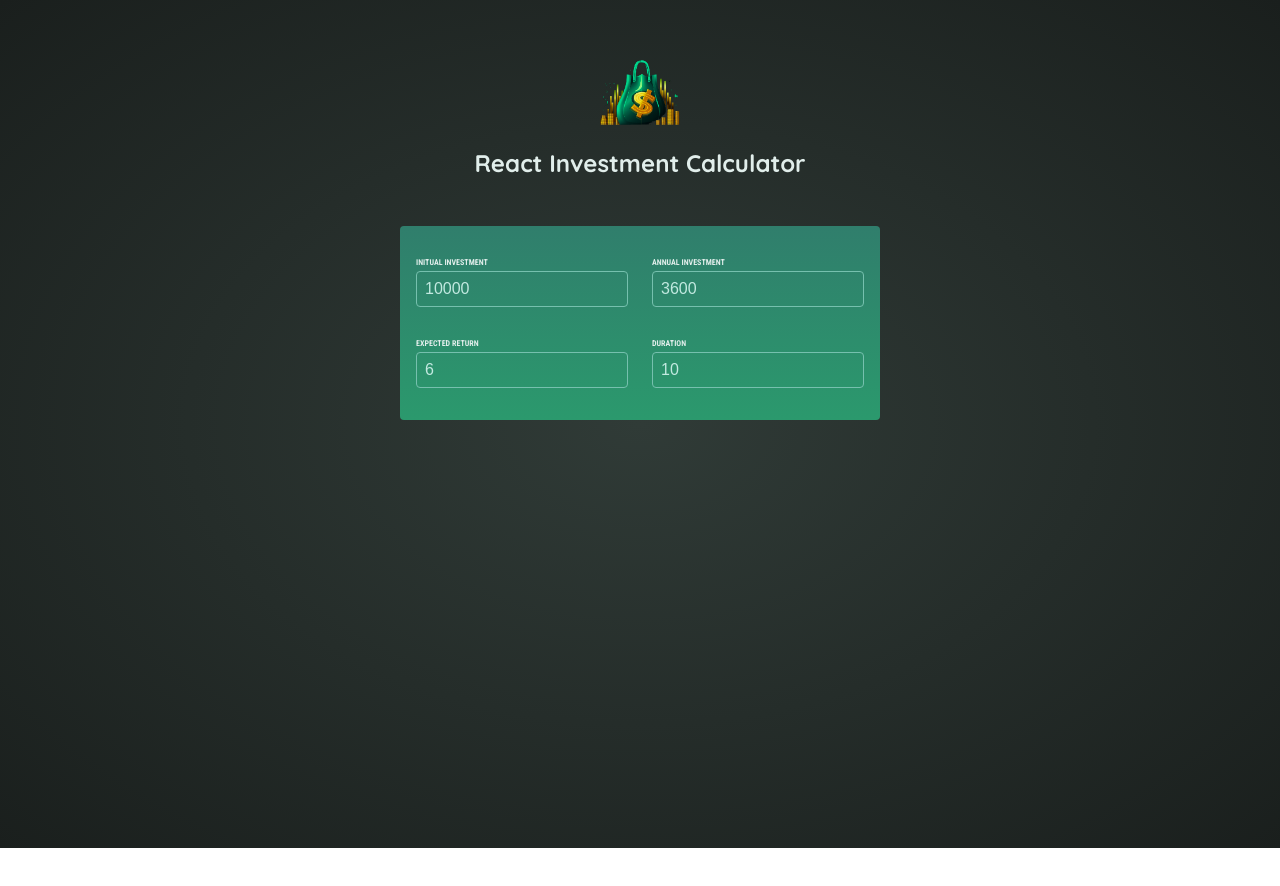
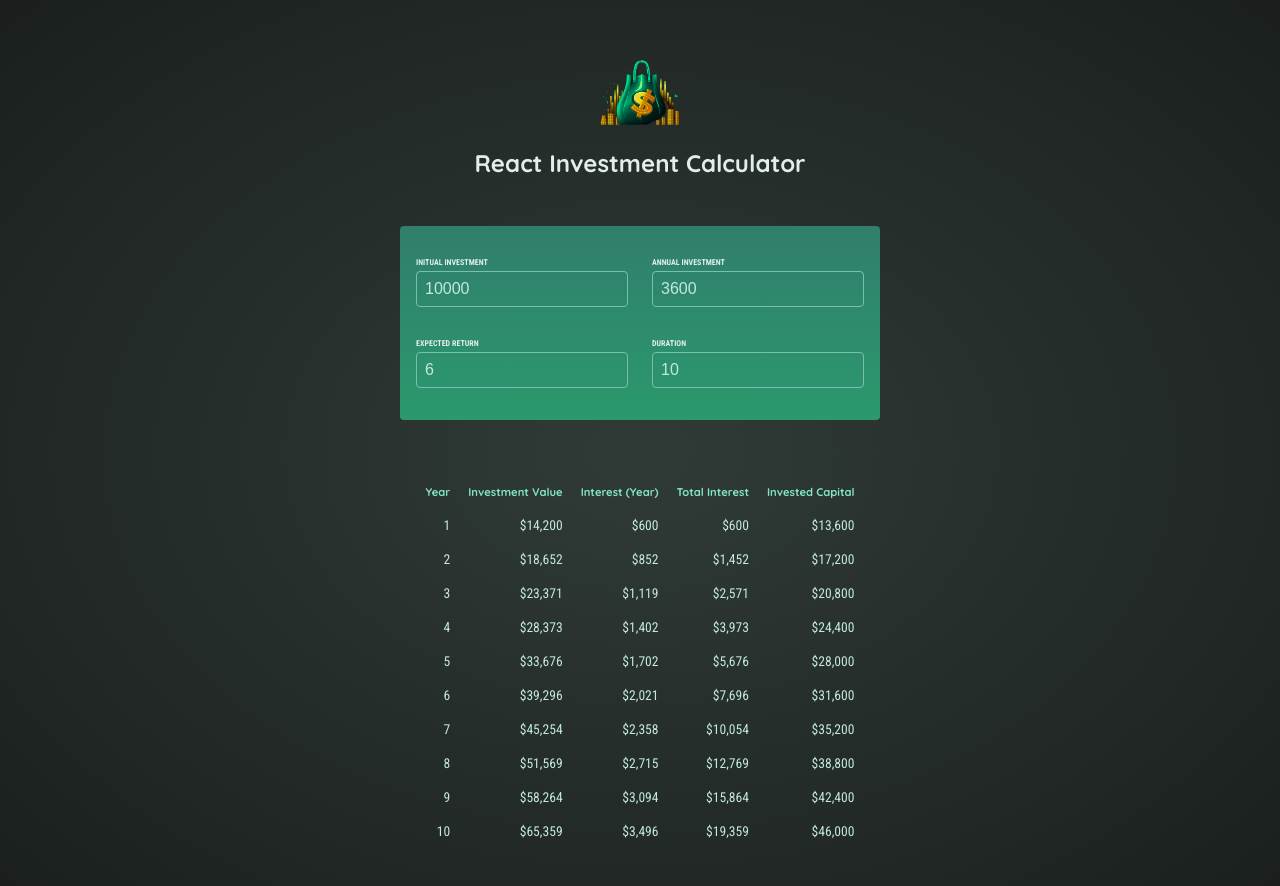
Before and after one commit to MinhNhatLuong/Investment-Calculator, a React (Vite) app: page / in a window 1280 px wide. Shown: the top 886 px of the page. Before the commit the page ends 848 px from the top, so only its background shows below. Built offline with nearby package versions, Linux system fonts and the light colour scheme.

Commit message:
Outputting result

```diff
--- a/src/components/Results.jsx
+++ b/src/components/Results.jsx
@@ -1,11 +1,38 @@
-import {calculateInvestmentResults} from '../util/investment'
+import { calculateInvestmentResults, formatter } from "../util/investment";
 
-export default function Results({input}) {
-    const resultData = calculateInvestmentResults(input);
-    console.log(resultData);
-    return (
-        <>
-        {/* {resultData.map(singleYear, index) => ())} */}
-        </>
-    )
+export default function Results({ input }) {
+  const resultData = calculateInvestmentResults(input);
+  const initialInvesment =
+    resultData[0].valueEndOfYear -
+    resultData[0].interest -
+    resultData[0].annualInvestment;
+
+  return (
+    <table id="result">
+      <thead>
+        <tr>
+          <th>Year</th>
+          <th>Investment Value</th>
+          <th>Interest (Year)</th>
+          <th>Total Interest</th>
+          <th>Invested Capital</th>
+        </tr>
+      </thead>
+      <tbody>
+        {resultData.map((singleRow, index) => {
+          const totalInterest = singleRow.valueEndOfYear - singleRow.annualInvestment * singleRow.year - initialInvesment;
+          const totalAmountInvested = singleRow.valueEndOfYear - totalInterest;
+          return (
+            <tr key={index}>
+              <td>{singleRow.year}</td>
+              <td>{formatter.format(singleRow.valueEndOfYear)}</td>
+              <td>{formatter.format(singleRow.interest)}</td>
+              <td>{formatter.format(totalInterest)}</td>
+              <td>{formatter.format(totalAmountInvested)}</td>
+            </tr>
+          );
+        })}
+      </tbody>
+    </table>
+  );
 }
```
